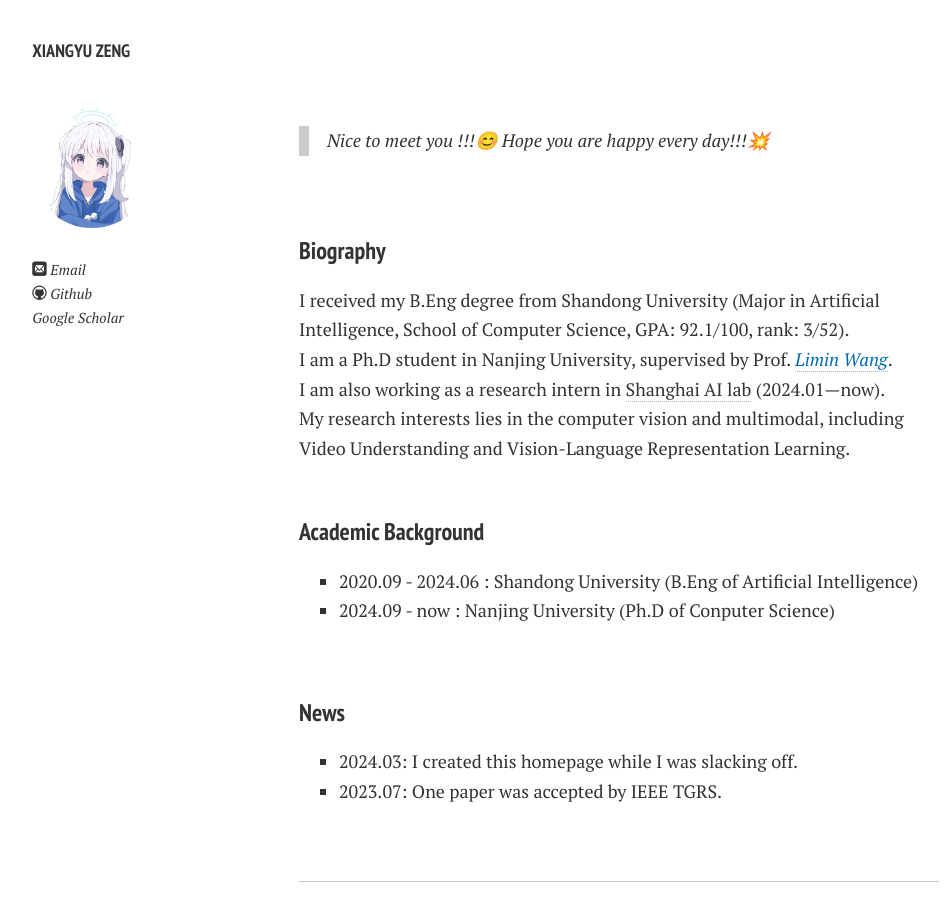
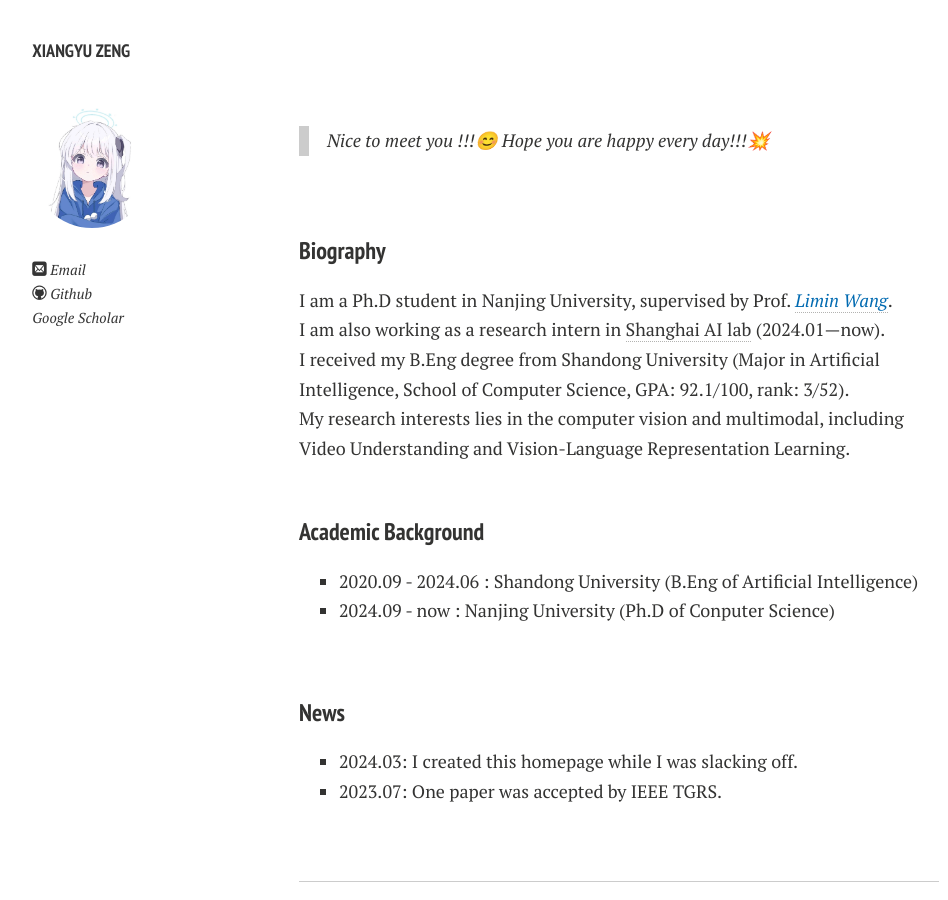
Before and after one commit to LanXingXuan/LanXingXuan.github.io, a Jekyll site: the page built from index.md, in a window 1280 px wide and 900 px high. Shown: the whole window, without its empty margins (21-969 px from the left). Built offline with Jekyll 4.4.1, drawn with Linux system fonts in a browser that asks for light colours; nearby versions of some CDN libraries; comment, search, counter and statistics services are not loaded; a style sheet for code colours, icons or effects is not loaded.

Commit message:
Update index.md

```diff
--- a/index.md
+++ b/index.md
@@ -8,11 +8,11 @@ layout: page
 
 ### Biography
 
-I received my B.Eng degree from Shandong University (Major in Artificial Intelligence, School of Computer Science, GPA: 92.1/100, rank: 3/52).
-<br>
 I am a Ph.D student in Nanjing University, supervised by Prof. [*<font color="#006ab1">Limin Wang</font>*](https://wanglimin.github.io/).
 <br>
 I am also working as a research intern in [Shanghai AI lab](https://www.shlab.org.cn/) (2024.01—now).
+<br>
+I received my B.Eng degree from Shandong University (Major in Artificial Intelligence, School of Computer Science, GPA: 92.1/100, rank: 3/52).
 <br>
 My research interests lies in the computer vision and multimodal, including Video Understanding and Vision-Language Representation Learning.
 
```
